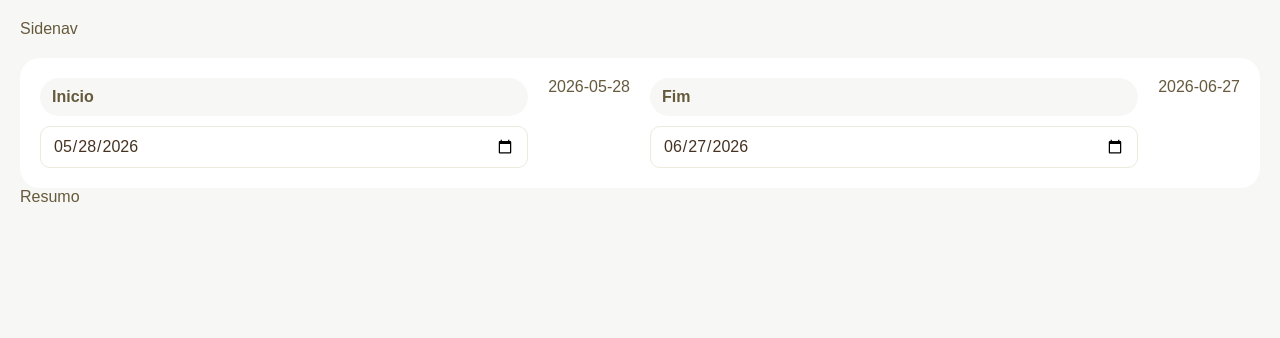
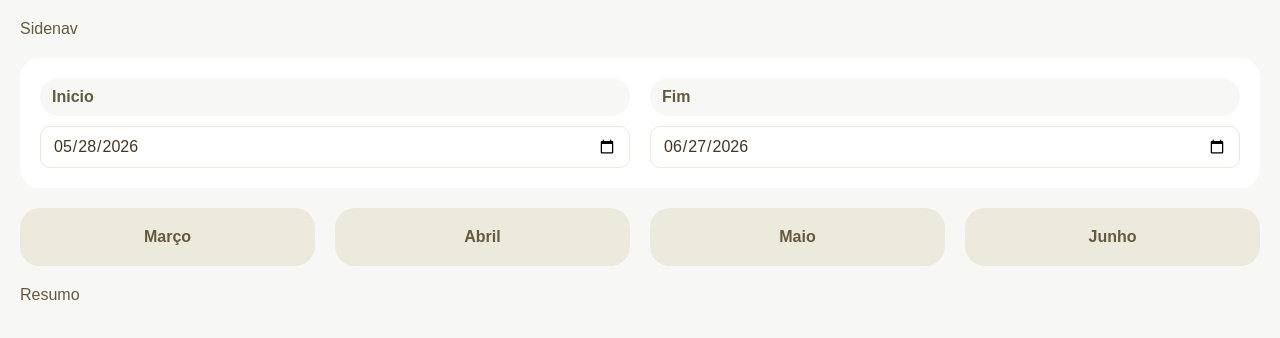
Before and after one commit to ManoelReisDev/fintech, a React (Vite) app: page /vendas/1 in a window 1280 px wide. Shown: the top 338 px of the page. Built offline with nearby package versions, Linux system fonts and the light colour scheme; no server answers.

Commit message:
refactor: centralize date formatting and fix month range buttons

```diff
--- a/src/Components/DataRange.tsx
+++ b/src/Components/DataRange.tsx
@@ -19,7 +19,6 @@ const DataRange = () => {
         value={inicio}
         onChange={(event) => setInicio(event.target.value)}
       />
-      {inicio}
       <DateInput
         label="Fim"
         id="fim"
@@ -27,7 +26,6 @@ const DataRange = () => {
         value={final}
         onChange={(event) => setFinal(event.target.value)}
       />
-      {final}
     </form>
   );
 };
--- a/src/Components/Header.tsx
+++ b/src/Components/Header.tsx
@@ -1,11 +1,15 @@
 import { useDataContext } from "../Contexts/DataContext";
 import DataRange from "./DataRange";
+import Meses from "./Meses";
 
 const Header = () => {
   return (
-    <div>
-      <DataRange />
-    </div>
+    <header className="mb">
+      <div className="mb">
+        <DataRange />
+      </div>
+      <Meses />
+    </header>
   );
 };
 
--- /dev/null
+++ b/src/Components/MesBtn.tsx
@@ -0,0 +1,43 @@
+import type { CSSProperties } from "react";
+import { useDataContext } from "../Contexts/DataContext";
+import formatDate from "../Utils/formatDate";
+
+const style: CSSProperties = {
+  padding: "var(--gap) var(--gap-s)",
+  backgroundColor: "var(--color-3)",
+  border: "none",
+  borderRadius: "var(--gap)",
+  color: "var(--color-2)",
+  fontWeight: "600",
+  cursor: "pointer",
+  textTransform: "capitalize",
+};
+
+function nomeMes(n: number) {
+  const date = new Date();
+  date.setMonth(date.getMonth() + n);
+  return new Intl.DateTimeFormat("pt-BR", { month: "long" }).format(date);
+}
+
+const MesBtn = ({ n }: { n: number }) => {
+  const { setInicio, setFinal } = useDataContext();
+
+  function setMes(n: number) {
+    const date = new Date();
+    date.setMonth(date.getMonth() + n);
+
+    const firstDay = new Date(date.getFullYear(), date.getMonth(), 1);
+    const lastDay = new Date(date.getFullYear(), date.getMonth() + 1, 0);
+
+    setInicio(formatDate(firstDay));
+    setFinal(formatDate(lastDay));
+  }
+
+  return (
+    <button type="button" style={style} onClick={() => setMes(n)}>
+      {nomeMes(n)}
+    </button>
+  );
+};
+
+export default MesBtn;
--- /dev/null
+++ b/src/Components/Meses.tsx
@@ -0,0 +1,14 @@
+import MesBtn from "./MesBtn";
+
+const MesesBtn = () => {
+  return (
+    <div className="flex">
+      <MesBtn n={-3} />
+      <MesBtn n={-2} />
+      <MesBtn n={-1} />
+      <MesBtn n={0} />
+    </div>
+  );
+};
+
+export default MesesBtn;
--- a/src/Contexts/DataContext.tsx
+++ b/src/Contexts/DataContext.tsx
@@ -1,5 +1,6 @@
 import React, { createContext, useState } from "react";
 import useFetch from "../Hooks/useFetch";
+import formatDate from "../Utils/formatDate";
 
 interface IDataContextType {
   data: IVenda[] | null;
@@ -22,14 +23,6 @@ interface IVenda {
 }
 
 const DataContext = createContext<IDataContextType | undefined>(undefined);
-
-const formatDate = (date: Date) => {
-  const year = date.getFullYear();
-  const month = String(date.getMonth() + 1).padStart(2, "0");
-  const day = String(date.getDate()).padStart(2, "0");
-
-  return `${year}-${month}-${day}`;
-};
 
 const getDateWithOffset = (daysOffset: number) => {
   const date = new Date();
--- /dev/null
+++ b/src/Utils/formatDate.ts
@@ -0,0 +1,9 @@
+const formatDate = (date: Date) => {
+  const year = date.getFullYear();
+  const month = String(date.getMonth() + 1).padStart(2, "0");
+  const day = String(date.getDate()).padStart(2, "0");
+
+  return `${year}-${month}-${day}`;
+};
+
+export default formatDate;
```
